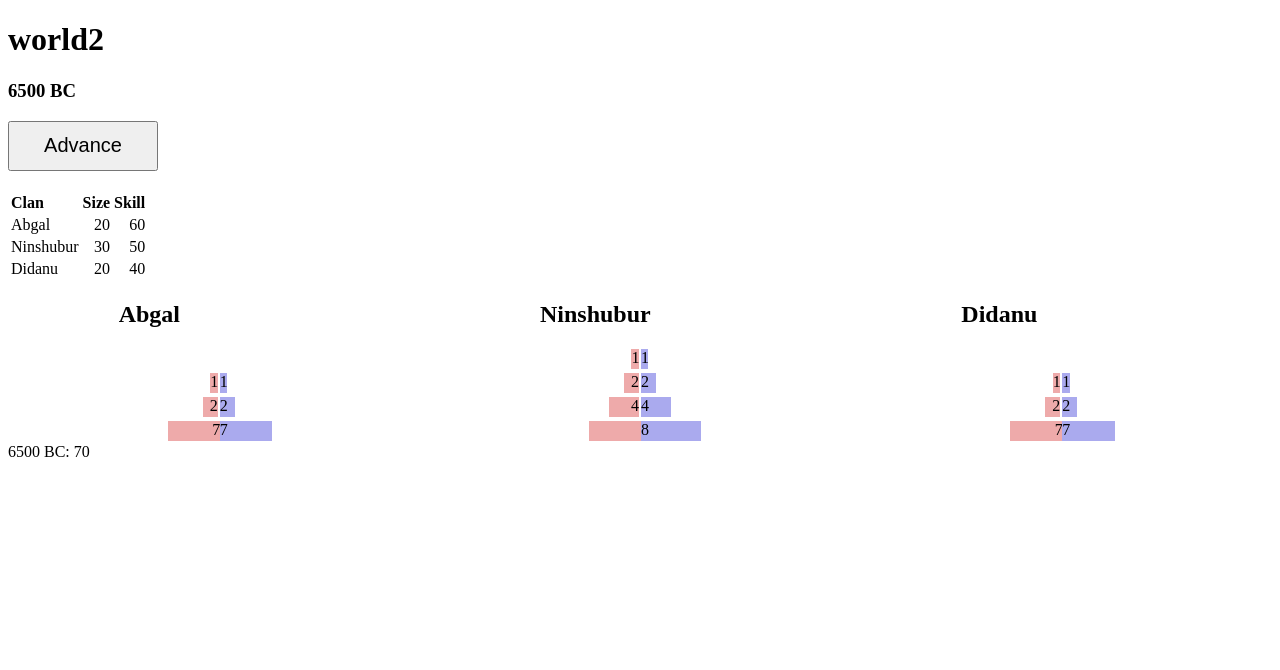
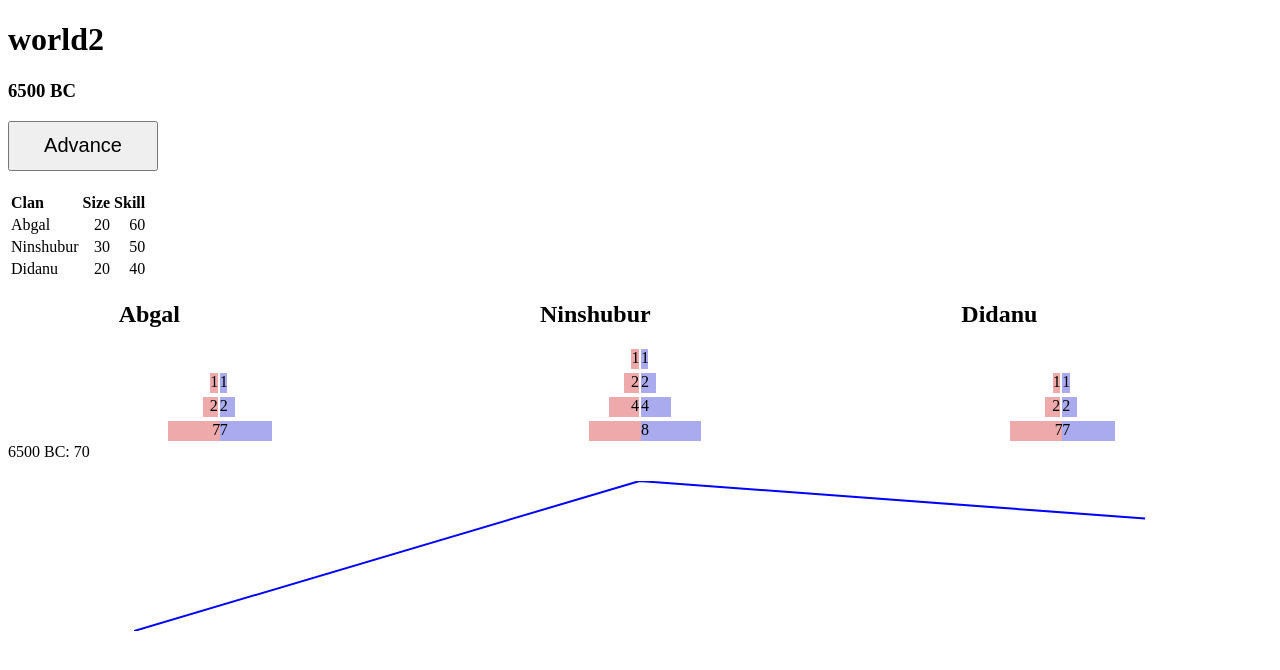
Before and after one commit to dmandelin/world2, a SvelteKit app: page / in a window 1280 px wide. Shown: the top 670 px of the page. Built offline with nearby package versions, Linux system fonts and the light colour scheme.

Commit message:
Sample initial graph component.

```diff
--- /dev/null
+++ b/src/components/LineGraph.svelte
@@ -0,0 +1,65 @@
+<script lang="ts">
+    import { onMount } from 'svelte';
+
+    interface Dataset {
+      label: string;
+      data: number[];
+      color: string;
+    }
+
+    interface LineGraphData {
+      labels: string[];
+      datasets: Dataset[];
+    }
+
+    let {data} = $props();
+
+    let width = $state(0);
+    let height = $state(0);
+
+    onMount(() => {
+      const container = document.querySelector('.line-graph-container');
+      if (container) {
+        width = container.clientWidth;
+        height = container.clientHeight;
+      }
+    });
+
+    function getPath(dataset: Dataset): string {
+      const maxValue = Math.max(...dataset.data);
+      const minValue = Math.min(...dataset.data);
+      const xStep = width / (dataset.data.length - 1);
+      const yScale = height / (maxValue - minValue);
+
+      return dataset.data
+        .map((value, index) => {
+          const x = index * xStep;
+          const y = height - (value - minValue) * yScale;
+          return `${index === 0 ? 'M' : 'L'} ${x},${y}`;
+        })
+        .join(' ');
+    }
+  </script>
+
+  <style>
+    .line-graph-container {
+      width: 100%;
+      height: 100%;
+    }
+    svg {
+      width: 100%;
+      height: 100%;
+    }
+    path {
+      fill: none;
+      stroke-width: 2;
+    }
+  </style>
+
+  <div class="line-graph-container">
+    <svg viewBox={`0 0 ${width} ${height}`}>
+      {#each data.datasets as dataset}
+        <path d={getPath(dataset)} stroke={dataset.color} />
+      {/each}
+    </svg>
+  </div>
--- a/src/routes/+page.svelte
+++ b/src/routes/+page.svelte
@@ -2,6 +2,7 @@
     import { world } from '../model/world';
     import type { Clan } from '../model/people';
     import PopulationPyramid from '../components/PopulationPyramid.svelte';
+    import LineGraph from '../components/LineGraph.svelte';
 
     class Data {
         year = $state('');
@@ -47,6 +48,12 @@
         display: flex;
         justify-content: space-around;
     }
+
+    .line-graph-container {
+        width: 80%;
+        height: 150px;
+        margin: 20px auto;
+    }
 </style>
 
 <h1>world2</h1>
@@ -86,3 +93,10 @@
 {#each data.timeline as [year, population]}
     <div>{year}: {population}</div>
 {/each}
+
+<div class="line-graph-container">
+<LineGraph data={{labels: ['a', 'b', 'c'], datasets: [{label: 'x', data: [4, 8, 7] ,color: 'blue'}]}} />
+<!--
+<LineGraph {data: data.timeline.map(([year, population]) => population), color: 'blue'} />
+ -->
+</div>
```
